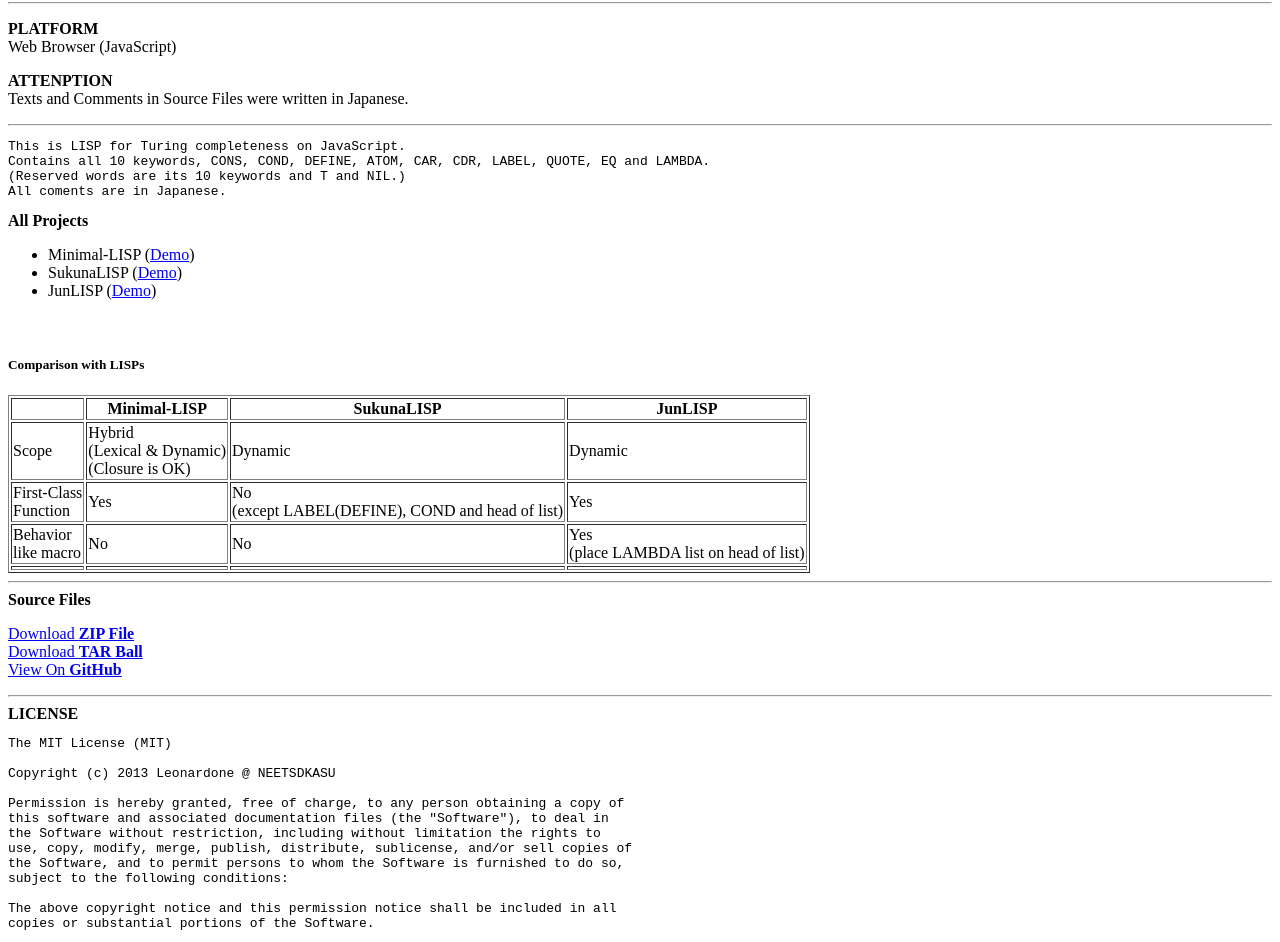
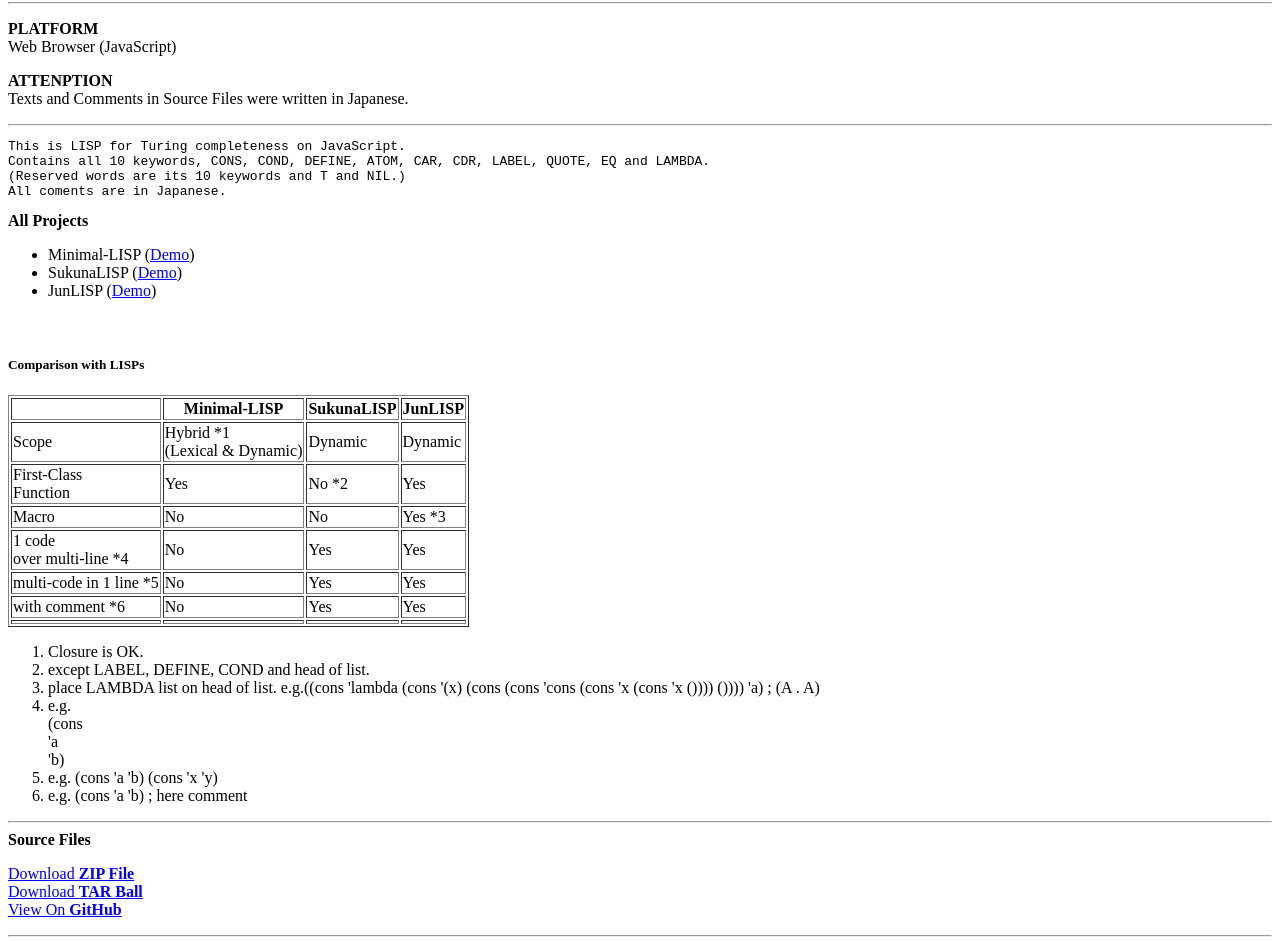
Before and after one commit to neetsdkasu/LittleLisp, a plain HTML site: page index.html in a window 1280 px wide. Shown: the part 64-1006 px from the top of the page. Drawn offline with Linux system fonts and the light colour scheme.

Commit message:
Update index.html

```diff
--- a/index.html
+++ b/index.html
@@ -39,11 +39,22 @@ All coments are in Japanese.
  <h5>Comparison with LISPs</h5>
 <table border="1">
  <tr><th></th><th>Minimal-LISP</th><th>SukunaLISP</th><th>JunLISP</th></tr>
- <tr><td>Scope</td><td>Hybrid<br>(Lexical &amp; Dynamic)<br>(Closure is OK)</td><td>Dynamic</td><td>Dynamic</td></tr>
- <tr><td>First-Class<br>Function</td><td>Yes</td><td>No<br>(except LABEL(DEFINE), COND and head of list)</td><td>Yes</td></tr>
- <tr><td>Behavior<br>like macro</td><td>No</td><td>No</td><td>Yes<br>(place LAMBDA list on head of list)</td></tr>
+ <tr><td>Scope</td><td>Hybrid *1<br>(Lexical &amp; Dynamic)</td><td>Dynamic</td><td>Dynamic</td></tr>
+ <tr><td>First-Class<br>Function</td><td>Yes</td><td>No *2</td><td>Yes</td></tr>
+ <tr><td>Macro</td><td>No</td><td>No</td><td>Yes *3</td></tr>
+ <tr><td>1 code<br>over multi-line *4</td><td>No</td><td>Yes</td><td>Yes</td></tr>
+ <tr><td>multi-code in 1 line *5</td><td>No</td><td>Yes</td><td>Yes</td></tr>
+ <tr><td>with comment *6</td><td>No</td><td>Yes</td><td>Yes</td></tr>
  <tr><td></td><td></td><td></td><td></td></tr>
 </table>
+<ol>
+ <li>Closure is OK.</li>
+ <li>except LABEL, DEFINE, COND and head of list.</li>
+ <li>place LAMBDA list on head of list.  e.g.<span>((cons 'lambda (cons '(x) (cons (cons 'cons (cons 'x (cons 'x ()))) ()))) 'a) ; (A . A)</span></li>
+ <li>e.g.<br><span>(cons<br> 'a<br> 'b)</span></li>
+ <li>e.g. <span>(cons 'a 'b) (cons 'x 'y)</span></li>
+ <li>e.g. <span>(cons 'a 'b) ; here comment</span></li>
+</ol>
 
 <hr>
 
```
